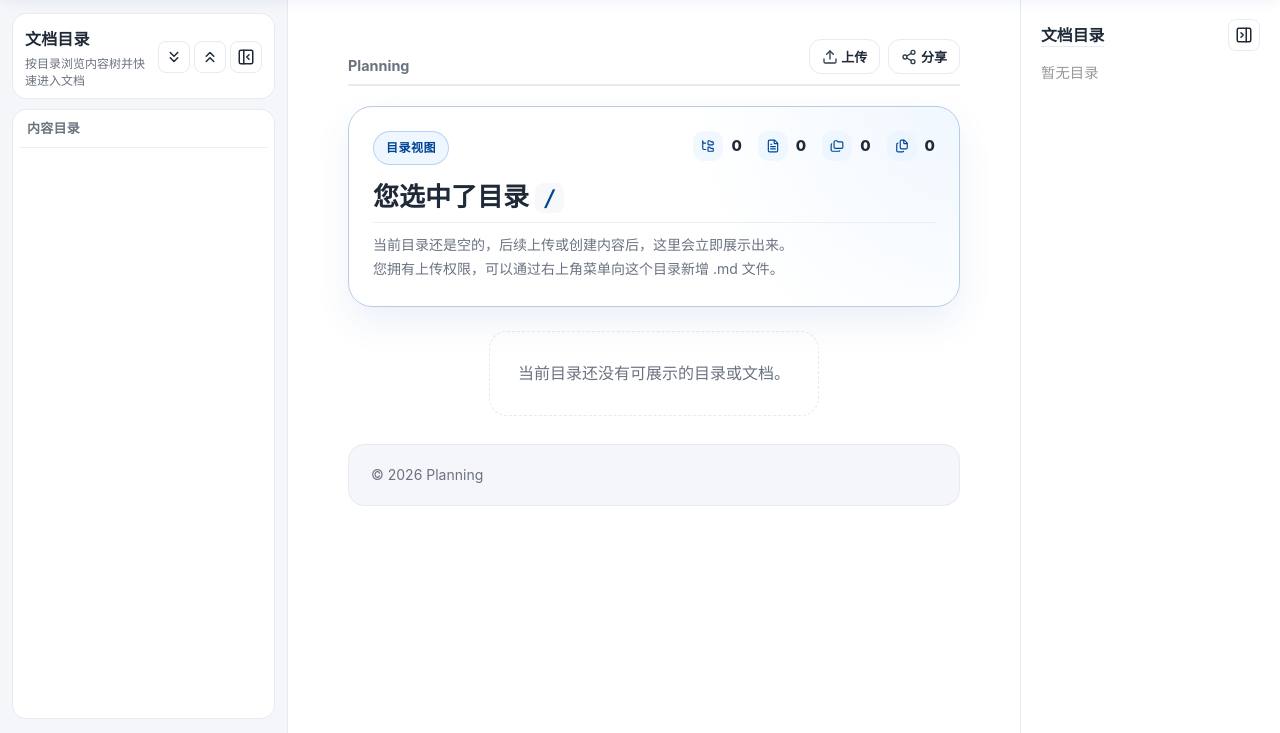
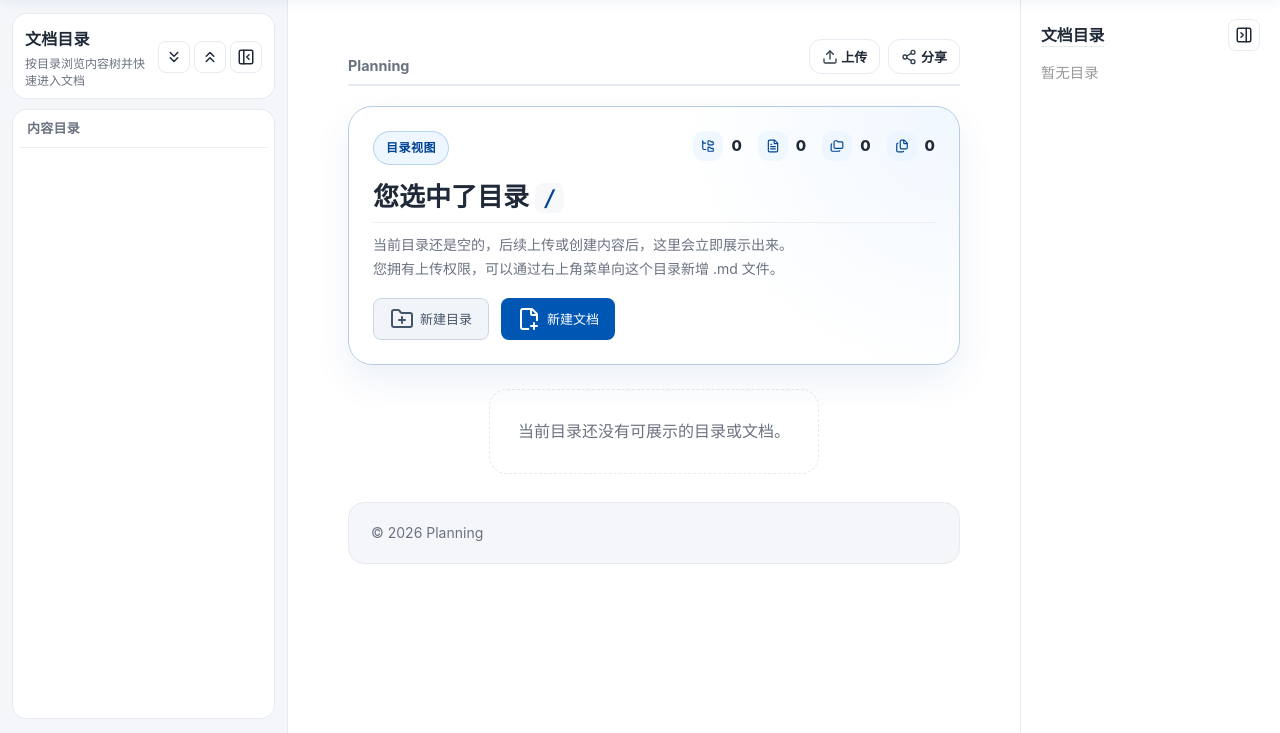
Before and after one commit to 52op/PlanB, a Flask app: page /docs in a window 1280 px wide. Shown: the part 67-800 px from the top of the page. Run offline with Flask 3, Linux system fonts and the light colour scheme; a user stored in the database is signed in; some libraries are stand-ins or nearby versions.

Commit message:
修复一个设计缺陷：初始情况下无法新建目录

```diff
--- a/blueprints/main.py
+++ b/blueprints/main.py
@@ -575,8 +575,21 @@ def _build_directory_content(dirname, file_tree, can_upload):
         f'<h2>您选中了目录 <code>{escape(current_dir_label)}</code></h2>',
         f'<p>{escape(helper_text)}</p>',
         f'<p class="directory-upload-hint">{escape(upload_text)}</p>',
-        '</div>',
     ]
+
+    if can_upload:
+        sections.append('''
+        <div class="directory-hero-actions">
+            <button type="button" class="btn btn-secondary" onclick="window.fileOperations?.createDirectory('{dirname}')">
+                <i data-lucide="folder-plus"></i> 新建目录
+            </button>
+            <button type="button" class="btn btn-primary" onclick="window.fileOperations?.createDocument('{dirname}')">
+                <i data-lucide="file-plus-2"></i> 新建文档
+            </button>
+        </div>
+        '''.format(dirname=escape(dirname or '')))
+
+    sections.append('</div>')
 
     if child_nodes:
         sections.extend([
--- a/static/css/index-page.css
+++ b/static/css/index-page.css
@@ -2340,6 +2340,17 @@
             margin-top: 8px;
         }
 
+        .directory-hero-actions {
+            display: flex;
+            gap: 12px;
+            margin-top: 16px;
+        }
+
+        .directory-hero-actions .btn {
+            font-size: 13px;
+            padding: 8px 16px;
+        }
+
         .directory-stats {
             display: flex;
             flex-wrap: wrap;
```
